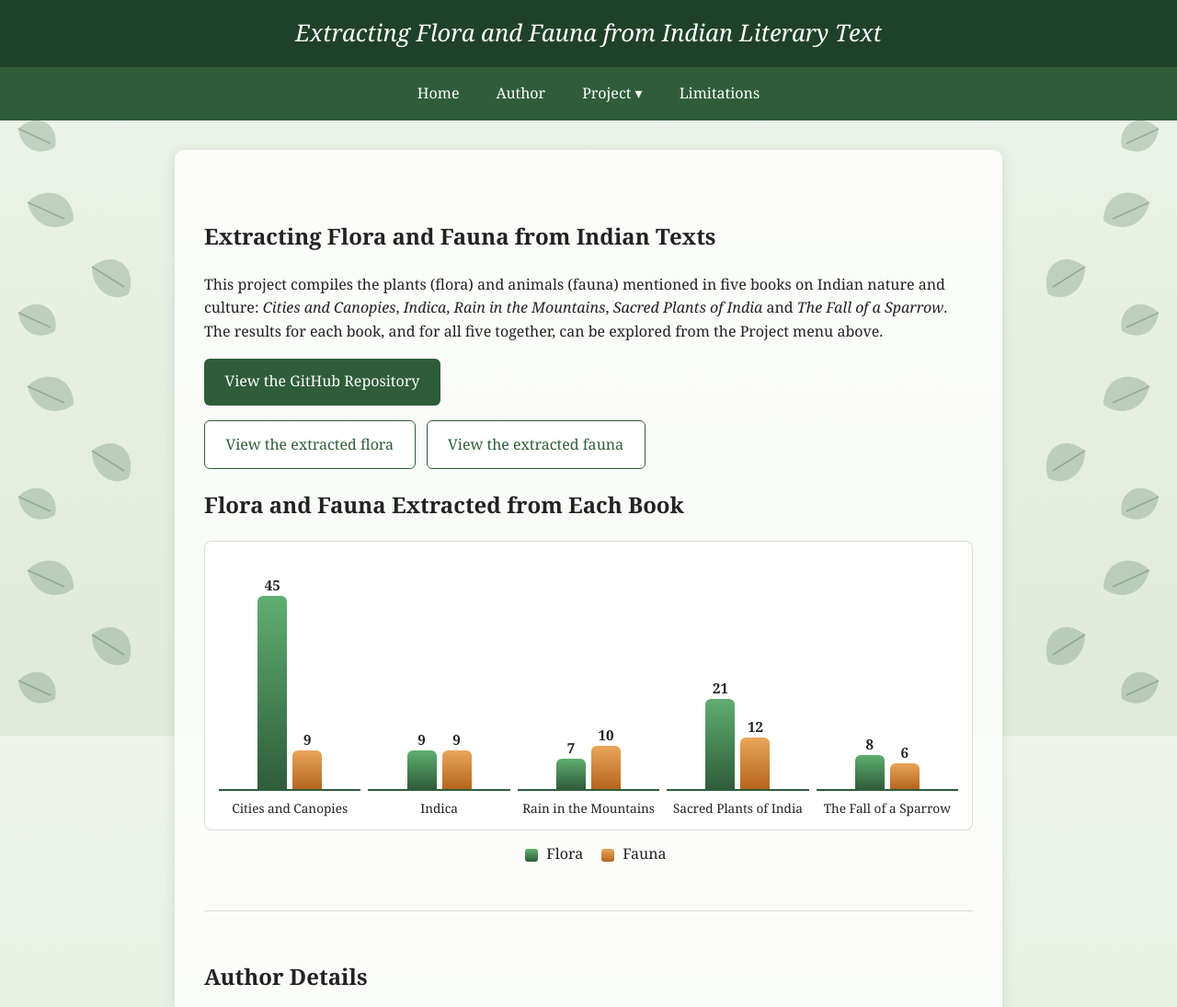
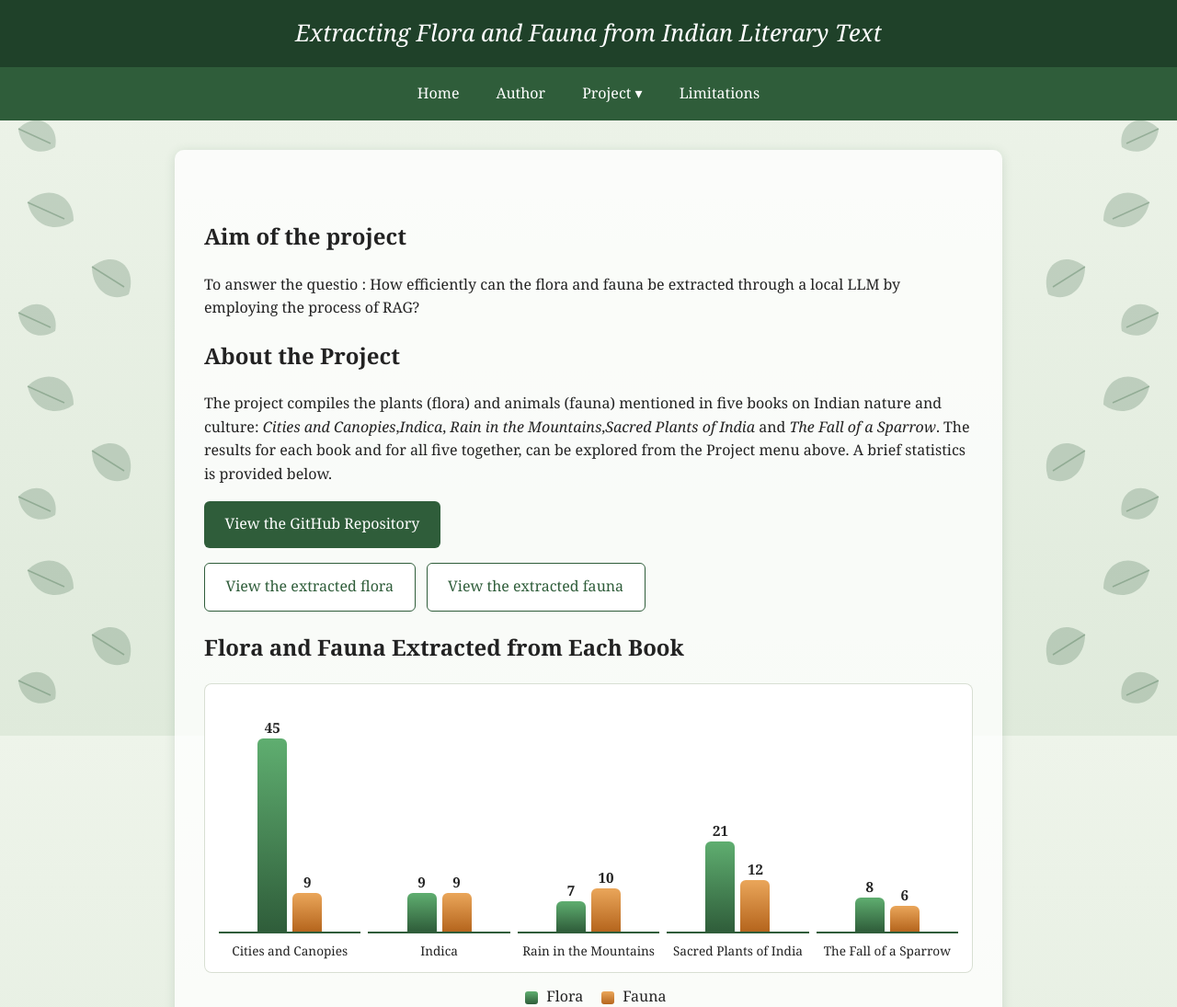
Before and after one commit to DiptashreeBanerjee/Indian-literary-texts, a plain HTML site: page index.html in a window 1280 px wide. Shown: the top 1095 px of the page at 92% size. Drawn offline with Linux system fonts and the light colour scheme.

Commit message:
Update index.html

```diff
--- a/index.html
+++ b/index.html
@@ -186,13 +186,13 @@
 
     <!-- HOME -->
     <section id="home">
-      <h1>Extracting Flora and Fauna from Indian Texts</h1>
+      <h1>Aim of the project </h1>
+      <p>To answer the questio : How efficiently can the flora and fauna be extracted through a local LLM by employing the process of RAG? </p>
+      <h2>About the Project</h2>
       <p>
-        This project compiles the plants (flora) and animals (fauna) mentioned
-        in five books on Indian nature and culture: <em>Cities and Canopies</em>,
-        <em>Indica</em>, <em>Rain in the Mountains</em>,
-        <em>Sacred Plants of India</em> and <em>The Fall of a Sparrow</em>.
-        The results for each book, and for all five together, can be explored from the Project menu above.
+        The project compiles the plants (flora) and animals (fauna) mentioned in five books on Indian nature and culture: <em>Cities and Canopies</em>,<em>Indica</em>, <em>Rain in the Mountains</em>,<em>Sacred Plants of India</em> and <em>The Fall of a Sparrow</em>.
+        The results for each book and for all five together, can be explored from the Project menu above.
+        A brief statistics is provided below.
       </p>
 
       <p>
@@ -212,14 +212,6 @@
       </p>
     </section>
 
-    <!-- AUTHOR -->
-    <section id="author">
-      <h2>Author Details</h2>
-      <p><strong>Name:</strong> Diptashree Banerjee </p>
-      <p><strong>Department / Institution:</strong> Department of Humanities and Social Sciences, IIT(ISM) Dhanbad</p>
-      <p><strong> LinkedIn:</strong> <a href="https://www.linkedin.com/in/diptashree-banerjee/">View profile</a></p>
-      <p><strong>About:</strong> As students of Digital Humanities I believe this is a quite ambitous project our batch took up. The best part of the project was learning the importance of the human in loop more than making a LLM function properly.</p>
-    </section>
 
     <!-- LIMITATIONS -->
     <section id="limitations">
@@ -244,6 +236,15 @@
         <li><strong>Sacred Plants of India- </strong>Krishna, Nanditha, and M. Amirthalingam. <em>Sacred Plants of India.</em> Penguin Books India, 2014.</li>
         <li><strong>The Fall of a Sparrow- </strong>Ali, Sálim. <em>The Fall of a Sparrow. </em>Oxford University Press, 1988.</li>
       </ul>
+    </section>
+
+     <!-- AUTHOR -->
+    <section id="author">
+      <h2>Author Details</h2>
+      <p><strong>Name:</strong> Diptashree Banerjee </p>
+      <p><strong>Department / Institution:</strong> Department of Humanities and Social Sciences, IIT(ISM) Dhanbad</p>
+      <p><strong> LinkedIn:</strong> <a href="https://www.linkedin.com/in/diptashree-banerjee/">View profile</a></p>
+      <p><strong>About:</strong> As students of Digital Humanities I believe this is a quite ambitous project our batch took up. The best part of the project was learning the importance of the human in loop more than making a LLM function properly.</p>
     </section>
   </main>
 
```
